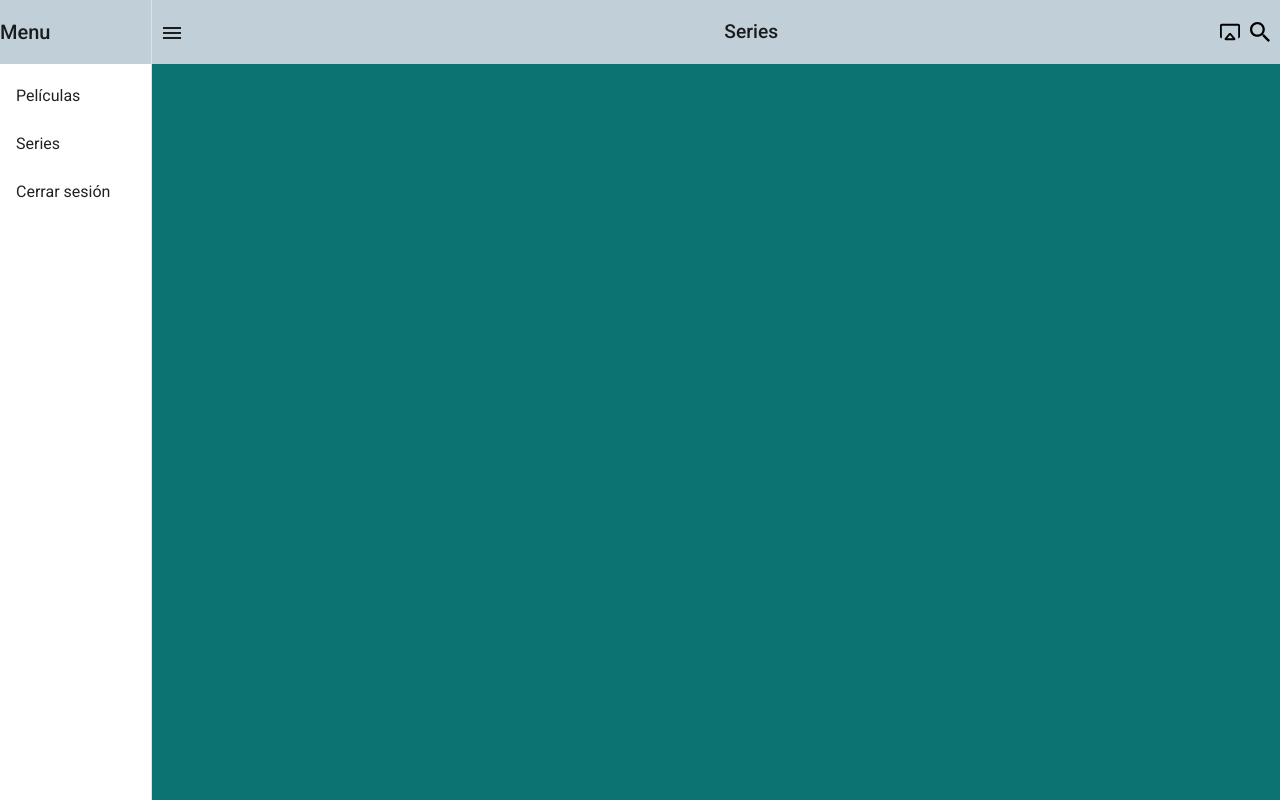
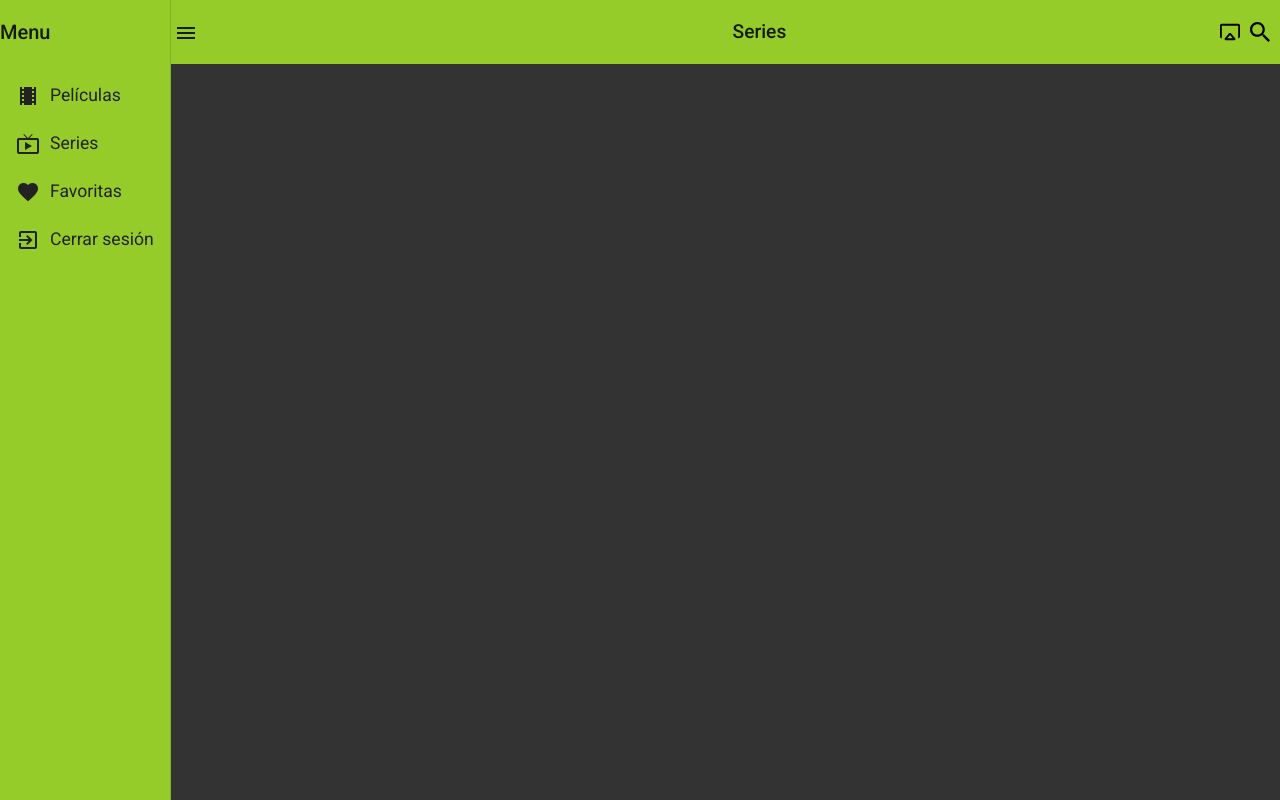
Before and after one commit to adeliadanjou/sonDede, an Angular app: page /series in a window 1280 px wide. Both pictures are taken after a click on the button "menu". Built offline with nearby package versions, Linux system fonts and the light colour scheme.

Commit message:
nav bar icons sidebar

```diff
--- a/src/app/login/login.component.css
+++ b/src/app/login/login.component.css
@@ -46,7 +46,7 @@ form {
 .button {
     align-self: center;
     min-width: 150px;
-    background-color: #F26D85;
+    background-color: #7C8C03;
     color: white;
 
 }
@@ -65,7 +65,7 @@ form {
 
 .acceder-invitado button {
     min-width: 230px;
-    background-color: #BF214B;
+    background-color: #BF9B7A;
 
 }
 
--- a/src/app/navbar/navbar.component.css
+++ b/src/app/navbar/navbar.component.css
@@ -9,8 +9,21 @@ mat-toolbar {
     grid-template-columns: 1fr 60% 1fr 1fr;
     grid-template-rows: 1fr;
     grid-template-areas: "menu title title title tvShare search";
-    background-color: #C0CFD8;
+    background-color: #95CC29;
     padding: 10px 0;
+
+}
+
+mat-icon {
+  margin-right: 10px;
+}
+.sidenav{
+  background-color: #95CC29;
+}
+
+.nav-list-a {
+  color: #222222;
+  font-size: 1.1rem;
 
 }
 
@@ -45,7 +58,7 @@ li {
 }
 
 .searchBox {
-  background-color:rgb(192, 207, 216)  ;
+  background-color:#95CC29  ;
   border: none;
   color: white !important;
   padding: 5px;
--- a/src/app/navbar/navbar.component.html
+++ b/src/app/navbar/navbar.component.html
@@ -14,9 +14,10 @@
         [opened]="(isHandset$ | async) === false">
       <mat-toolbar>Menu</mat-toolbar>
       <mat-nav-list>
-        <a mat-list-item [routerLink]="['/peliculas']">Películas</a>
-        <a mat-list-item [routerLink]="['/series']">Series</a>
-        <a mat-list-item href="#">Cerrar sesión</a>
+        <a class="nav-list-a" mat-list-item [routerLink]="['/peliculas']"><mat-icon>local_movies</mat-icon>Películas</a>
+        <a class="nav-list-a" mat-list-item [routerLink]="['/series']"><mat-icon>live_tv</mat-icon>Series</a>
+        <a class="nav-list-a" mat-list-item [routerLink]="['/favoritas']"><mat-icon>favorite</mat-icon>Favoritas</a>
+        <a class="nav-list-a" mat-list-item href="#"> <mat-icon>exit_to_app</mat-icon>Cerrar sesión</a>
       </mat-nav-list>
     </mat-sidenav>
 
--- a/src/styles.css
+++ b/src/styles.css
@@ -3,7 +3,7 @@
 
 
 body {
-    background-color: #0D7272;
+    background-color: #333333;
 }
 html, body { height: 100%; }
 body { margin: 0; font-family: Roboto !important; }
```
